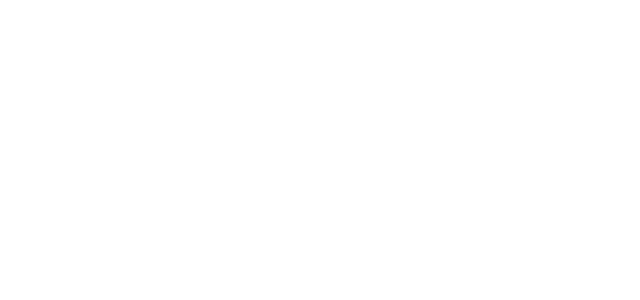
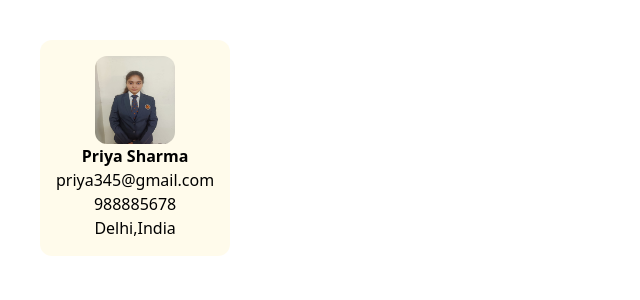
Before and after one commit to PRIYA2508/design, a React (Vite) app: page / in a window 1280 px wide. Shown: the top 300 px of the page, without its empty margins (0-640 px from the left). Built offline with nearby package versions, Linux system fonts and the light colour scheme.

Commit message:
intro card done

```diff
--- a/src/App.jsx
+++ b/src/App.jsx
@@ -3,12 +3,13 @@
 import {GetInitialData} from "./Tailwind/class1/class-1"
 import { Webinarpage } from './Tailwind/class1/webinar'
 import { Sidebar } from './Tailwind/class2/components/sidebar'
+import { Intro } from './Tailwind/class2/components/Into'
 
 function App() {
   return (
     <>
       <div>
-
+      <Intro/>
       </div>
 
     </>
--- a/src/Tailwind/class2/components/Into.jsx
+++ b/src/Tailwind/class2/components/Into.jsx
@@ -1,7 +1,13 @@
+import me from "../../../assets/me.jpeg"
 export function Intro(){
-    return(
-        <div>
+    return (
+    <div className="bg-amber-50 max-w-fit flex flex-col rounded-xl items-center p-4 m-10">
+      <img src={me} className="w-20 h-22 rounded-xl " alt="Priya" />
+      <h2 className="font-bold">Priya Sharma</h2>
+      <p>priya345@gmail.com</p>
+      <p>988885678</p>
+      <p>Delhi,India</p>
 
-        </div>
-    )
+    </div>
+  )
 }
```
